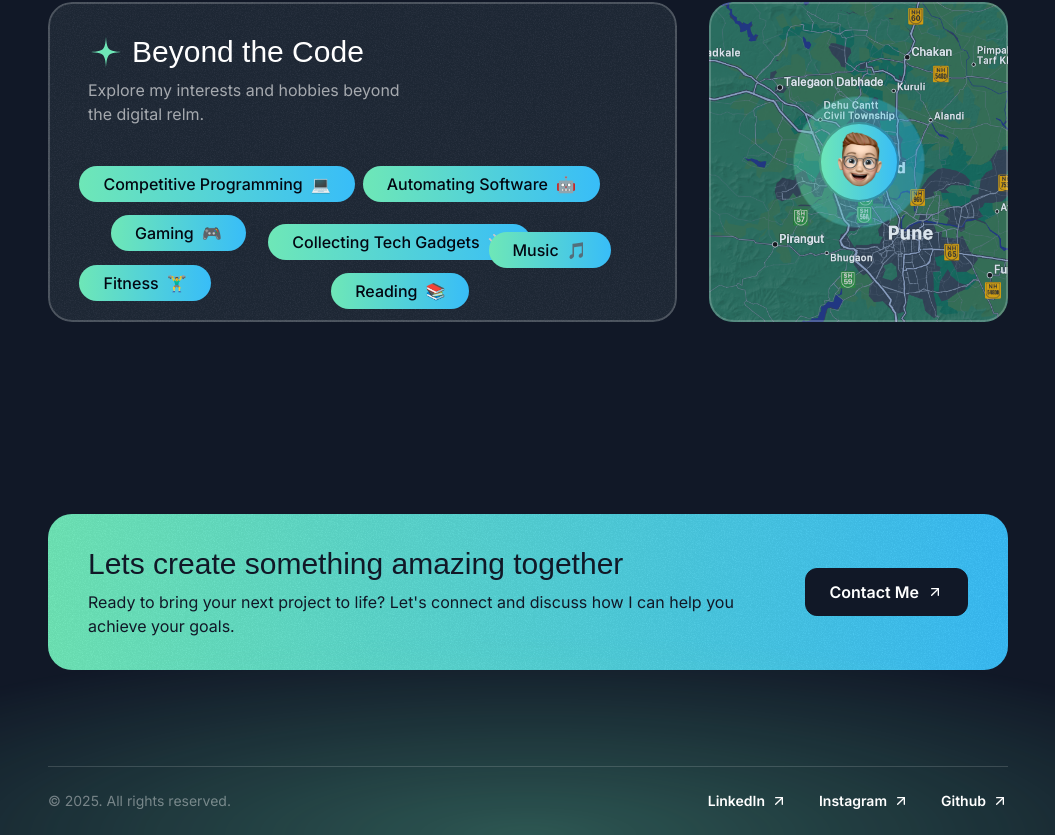
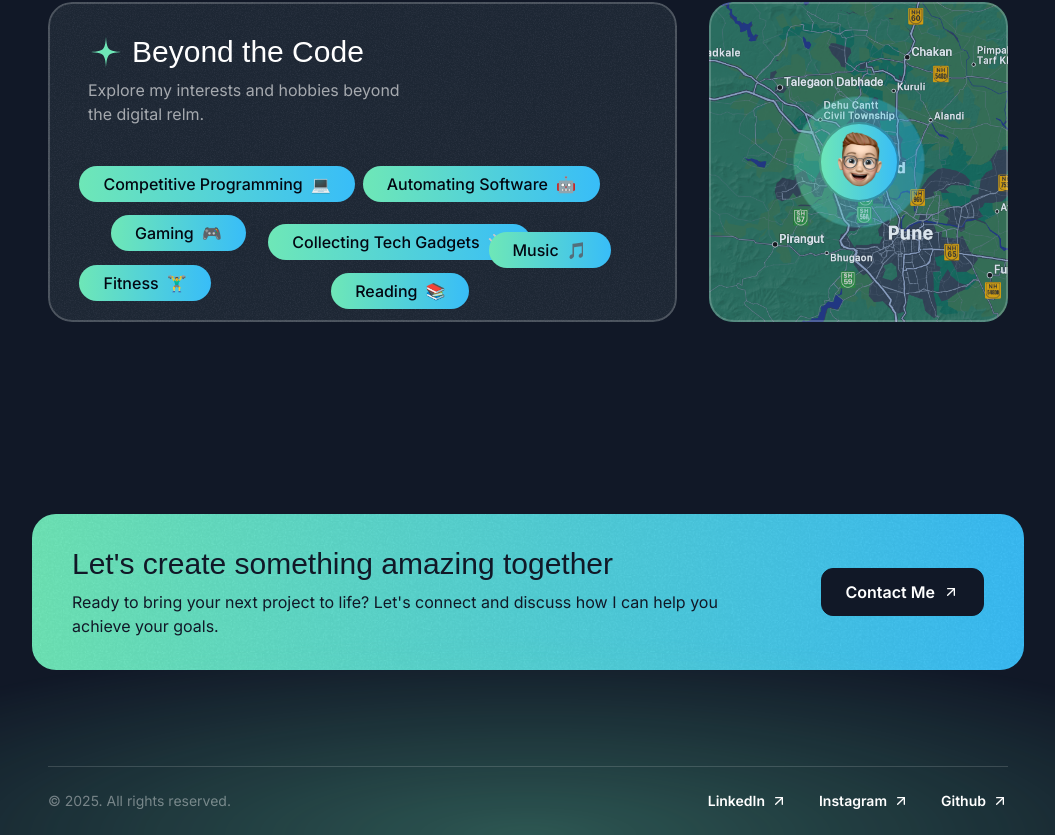
Before and after one commit to adivedpathak/Portfolio, a Next.js app: page / in a window 1280 px wide. Shown: the part 3905-4740 px from the top of the page, without its empty margins (112-1167 px from the left). Built offline with nearby package versions, Linux system fonts and the light colour scheme; a web font is replaced by a local one.

Commit message:
added contact me

```diff
--- a/src/sections/Contact.tsx
+++ b/src/sections/Contact.tsx
@@ -1,26 +1,40 @@
-import ArrowUpRightIcon from '@/assets/icons/arrow-up-right.svg';
-import GrainImage from '@/assets/images/grain.jpg';
+import ArrowUpRightIcon from "@/assets/icons/arrow-up-right.svg";
+import GrainImage from "@/assets/images/grain.jpg";
 
 export const ContactSection = () => {
-  return <div className='py-16 pt-12 lg:py-24 lg:pt-20'>
-    <div className='container'>
-      <div className="bg-gradient-to-r from-emerald-300 to-sky-400 text-gray-900 py-8 px-10 rounded-3xl text-center md:text-left relative overflow-hidden z-0">
-        <div className="absolute inset-0 opacity-5 -z-10" style={{
-          backgroundImage: `url(${GrainImage.src})`
-        }}></div>
-        <div className='flex flex-col md:flex-row gap-8 md:gap-16 items-center'>
-          <div>
-            <h2 className='font-serif text-2xl md:text-3xl'>Lets create something amazing together</h2>
-            <p className='text-sm md:text-base mt-2'>Ready to bring your next project to life? Let&apos;s connect and discuss how I can help you achieve your goals.</p>
-          </div>
-          <div className=''>
-            <button className='text-white bg-gray-900 inline-flex items-center px-6 h-12 rounded-xl gap-2 w-max border border-gray-900'>
-              <span className='font-semibold'>Contact Me</span>
-              <ArrowUpRightIcon className="size-4"/>
-              </button>
+  return (
+    <section className="py-16 pt-12 lg:py-24 lg:pt-20">
+      <div className="container mx-auto px-4">
+        <div className="bg-gradient-to-r from-emerald-300 to-sky-400 text-gray-900 py-8 px-10 rounded-3xl text-center md:text-left relative overflow-hidden z-0">
+          <div
+            className="absolute inset-0 opacity-5 -z-10"
+            style={{
+              backgroundImage: `url(${GrainImage.src})`,
+              backgroundRepeat: 'repeat',
+              backgroundSize: '400px 400px'
+            }}
+          ></div>
+          <div className="flex flex-col md:flex-row gap-8 md:gap-16 items-center justify-between">
+            <div className="max-w-2xl">
+              <h2 className="font-serif text-2xl md:text-3xl">
+                Let&apos;s create something amazing together
+              </h2>
+              <p className="text-sm md:text-base mt-2">
+                Ready to bring your next project to life? Let&apos;s connect and
+                discuss how I can help you achieve your goals.
+              </p>
             </div>
+            <a
+              href="mailto:meeheer123@gmail.com?subject=Hello&body=I'd like to connect"
+              className="text-white bg-gray-900 inline-flex items-center px-6 h-12 rounded-xl gap-2 w-max border border-gray-900 no-underline hover:bg-gray-800 transition-colors cursor-pointer"
+              rel="noopener noreferrer"
+            >
+              <span className="font-semibold">Contact Me</span>
+              <ArrowUpRightIcon className="w-4 h-4" />
+            </a>
           </div>
         </div>
-    </div>
-  </div>;
+      </div>
+    </section>
+  );
 };
```
